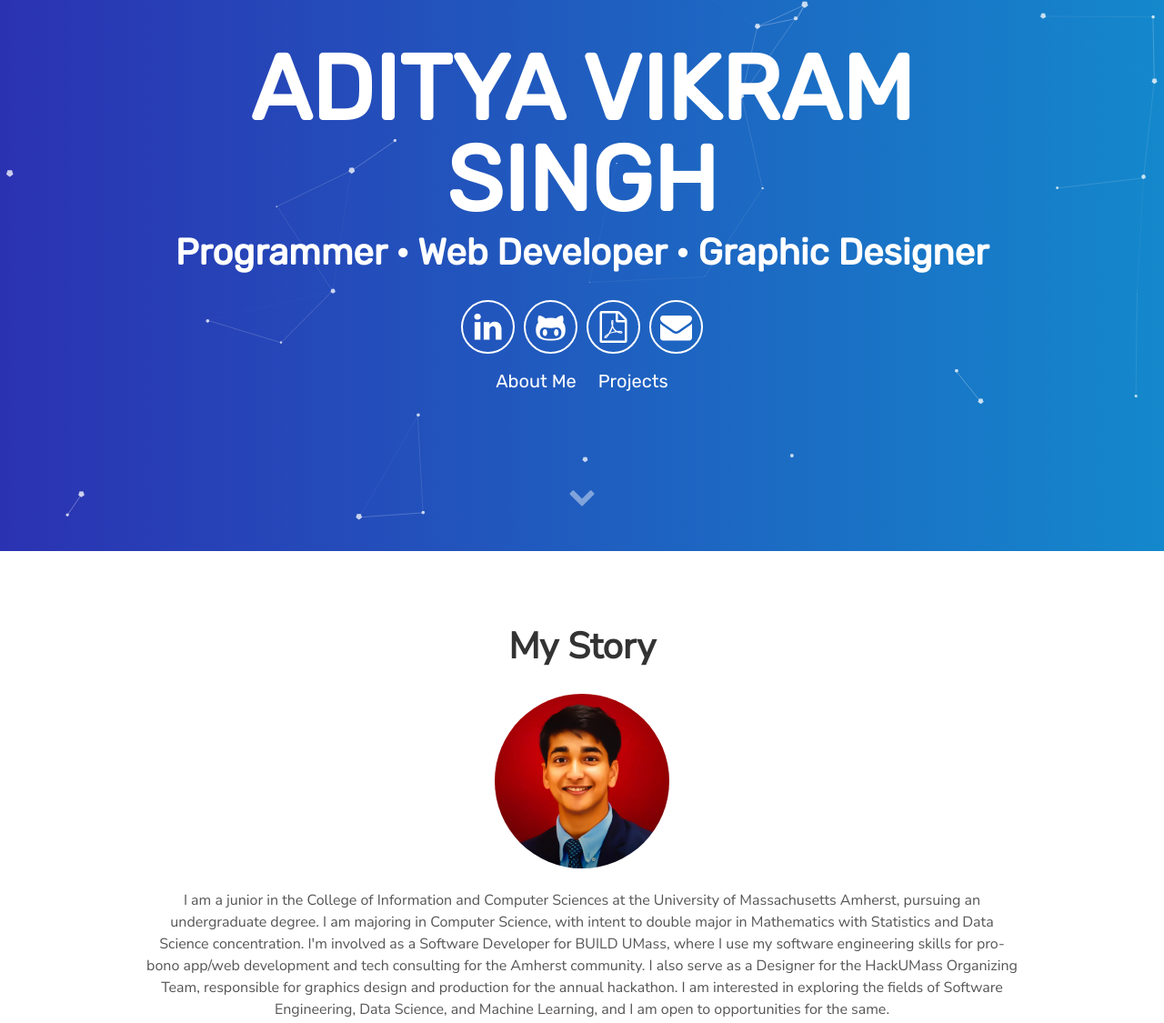
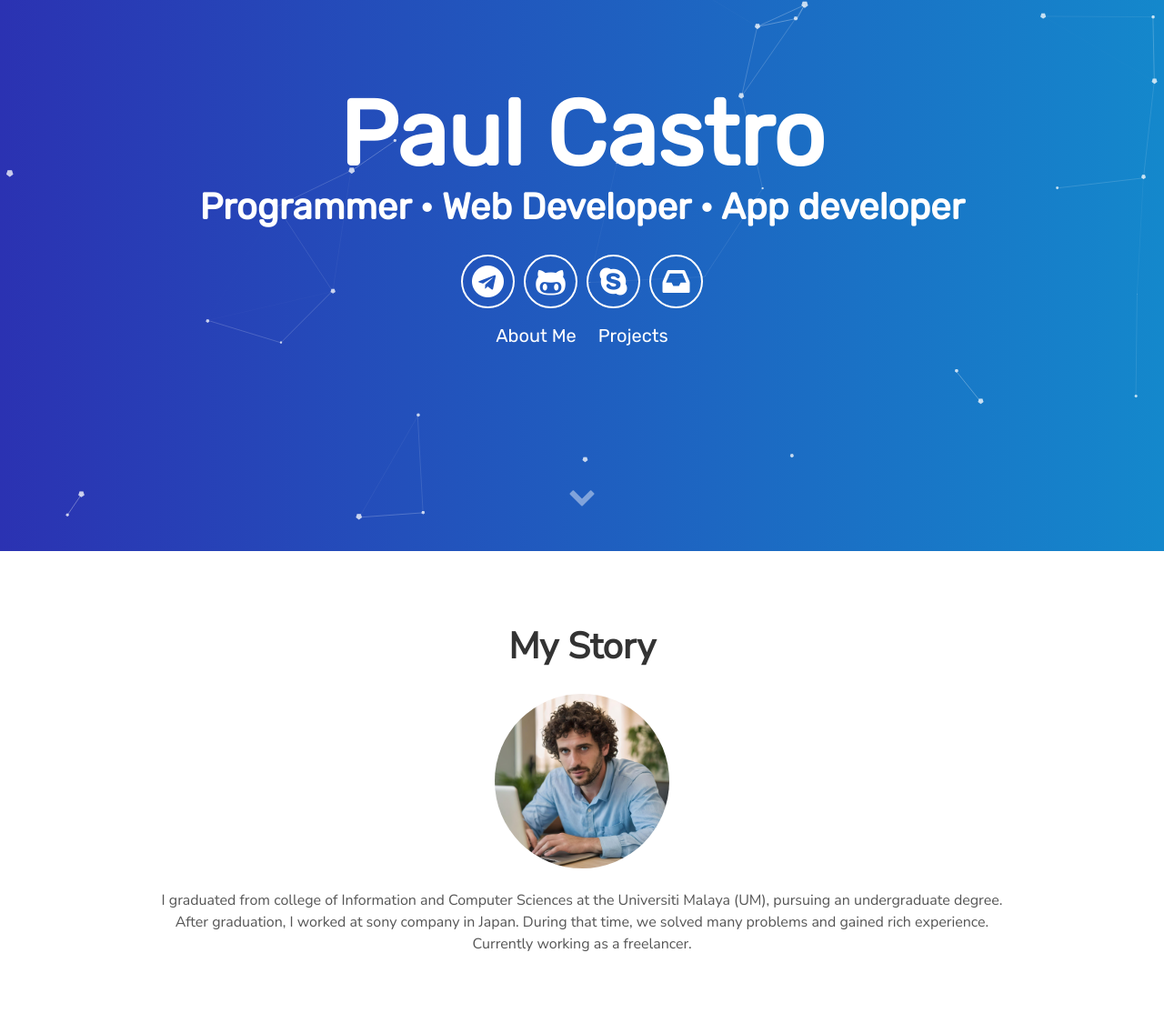
Before and after one commit to webcat882/my-portfolio, a plain HTML site: page index.html in a window 1280 px wide. Shown: the part 194-1319 px from the top of the page at 91% size. Drawn offline with nearby package versions, Linux system fonts and the light colour scheme.

Commit message:
final update

```diff
--- a/index.html
+++ b/index.html
@@ -1,5 +1,6 @@
 <!DOCTYPE html>
 <html lang="en">
+
 <head>
   <!-- Metadata of the Webpage -->
   <!-- Character-set Metadata -->
@@ -12,18 +13,15 @@
   <!-- Author Metadata -->
   <meta name="author" content="Aditya Vikram Singh" />
   <!-- Keyword Metadata -->
-    <meta
-      name="keywords"
-      content="Aditya Singh, Aditya Vikram Singh, Aditya Vikram Singh DPS,
+  <meta name="keywords" content="Aditya Singh, Aditya Vikram Singh, Aditya Vikram Singh DPS,
         Aditya Vikram Singh DPSRKP, Aditya Vikram Singh UMass, Aditya Vikram
         Singh UMass Amherst, Aditya Vikram Singh New Delhi, Aditya Vikram
         Singh Amherst, Aditya Vikram Singh ISSDC, Aditya Vikram Singh NASA,
-        Aditya Vikram Singh, Aditya Vikram Singh Website, Aditya V Singh"
-    />
+        Aditya Vikram Singh, Aditya Vikram Singh Website, Aditya V Singh" />
   <!-- Webpage Logo -->
   <link rel="shortcut icon" href="./assets/img/favicon.ico" />
   <!-- Webpage Title -->
-    <title>Aditya Vikram Singh</title>
+  <title>Paul Castro</title>
 
   <!-- Import CSS: Main Stylesheet -->
   <link rel="stylesheet" href="./assets/css/main.css" />
@@ -33,22 +31,21 @@
   <div id="particles-js">
     <div class="header">
       <h1>
-          <span class="site-title">ADITYA VIKRAM SINGH</span>
-          <span class="site-description">Programmer • Web Developer • Graphic Designer</span>
+        <span class="site-title">Paul Castro</span>
+        <span class="site-description">Programmer • Web Developer • App developer</span>
       </h1>
       <div class="header-icons">
-          <a aria-label="My LinkedIn Profile" target="_blank" href="https://www.linkedin.com/in/avs1508/">
-            <i class="icon fa fa-linkedin" aria-hidden="true"></i>
+        <a aria-label="My LinkedIn Profile" target="_blank" href="https://www.telegram.com/in/avs1508/">
+          <i class="icon fa fa-telegram" aria-hidden="true"></i>
         </a>
         <a aria-label="My Github Profile" target="_blank" href="https://github.com/AVS1508">
           <i class="icon fa fa-github-alt" aria-hidden="true"></i>
         </a>
-          <a aria-label="My Résumé" target="_blank" href="https://www.adityavsingh.com/resume.html">
-            <i class="icon fa fa fa-file-pdf-o" aria-hidden="true"></i>
+        <a aria-label="My Résumé" target="_blank" href="https://www.skype.com/resume.html">
+          <i class="icon fa fa-skype" aria-hidden="true"></i>
         </a>
-          <a aria-label="Send Email" href="mailto:avsingh@umass.edu" target="_blank"
-            ><i class="icon fa fa-envelope"></i
-          ></a>
+        <a aria-label="Send Email" href="https://www.gmail.com/resume.html" target="_blank"><i
+            class="icon fa fa-inbox"></i></a>
       </div>
       <div class="header-links">
         <a class="link" href="#about" data-scroll>About Me</a>
@@ -64,28 +61,15 @@
     <div class="user-details">
       <h1>My Story</h1>
       <picture>
-          <source
-            type="image/webp"
-            srcset="./assets/img/webp/Professional-Picture-Me.webp"
-            alt="Professional Me"
-            width="20%"
-            style="border-radius: 50%"
-          />
-          <img
-            src="./assets/img/jpg/Professional-Picture-Me.jpg"
-            alt="Professional Me"
-            width="20%"
-            style="border-radius: 50%"
-          />
+        <source type="image/webp" srcset="./assets/img/webp/fotor-ai-2024052923542.webp" alt="Professional Me"
+          width="20%" style="border-radius: 50%" />
+        <img src="./assets/img/jpg/Professional-Picture-Me.jpg" alt="Professional Me" width="20%"
+          style="border-radius: 50%" />
       </picture>
       <p>
-          I am a junior in the College of Information and Computer Sciences at the University of Massachusetts Amherst,
-          pursuing an undergraduate degree. I am majoring in Computer Science, with intent to double major in
-          Mathematics with Statistics and Data Science concentration. I'm involved as a Software Developer for BUILD
-          UMass, where I use my software engineering skills for pro-bono app/web development and tech consulting for the
-          Amherst community. I also serve as a Designer for the HackUMass Organizing Team, responsible for graphics
-          design and production for the annual hackathon. I am interested in exploring the fields of Software
-          Engineering, Data Science, and Machine Learning, and I am open to opportunities for the same.
+        I graduated from college of Information and Computer Sciences at the Universiti Malaya (UM),
+        pursuing an undergraduate degree. After graduation, I worked at sony company in Japan.
+        During that time, we solved many problems and gained rich experience. Currently working as a freelancer.
       </p>
     </div>
 
@@ -150,19 +134,11 @@
       <div class="contents" style="text-align: center">
         <h3>Personal Website</h3>
         <div>
-            <img
-              height="32"
-              width="32"
-              src="https://unpkg.com/simple-icons@3.4.0/icons/react.svg"
-              style="filter: invert(73%) sepia(74%) saturate(1552%) hue-rotate(169deg) brightness(109%) contrast(97%)"
-            />
+          <img height="32" width="32" src="https://unpkg.com/simple-icons@3.4.0/icons/react.svg"
+            style="filter: invert(73%) sepia(74%) saturate(1552%) hue-rotate(169deg) brightness(109%) contrast(97%)" />
           &nbsp;
-            <img
-              height="32"
-              width="32"
-              src="https://unpkg.com/simple-icons@3.4.0/icons/bootstrap.svg"
-              style="filter: invert(24%) sepia(14%) saturate(2270%) hue-rotate(222deg) brightness(102%) contrast(90%)"
-            />
+          <img height="32" width="32" src="https://unpkg.com/simple-icons@3.4.0/icons/bootstrap.svg"
+            style="filter: invert(24%) sepia(14%) saturate(2270%) hue-rotate(222deg) brightness(102%) contrast(90%)" />
           &nbsp;
           <img height="32" width="32" src="https://unpkg.com/simple-icons@3.4.0/icons/github.svg" />
         </div>
@@ -185,19 +161,11 @@
       </div>
       <div class="contents-right" style="text-align: center">
         <h3>Perpetual Crusades</h3>
-          <img
-            height="32"
-            width="32"
-            src="https://unpkg.com/simple-icons@3.4.0/icons/react.svg"
-            style="filter: invert(73%) sepia(74%) saturate(1552%) hue-rotate(169deg) brightness(109%) contrast(97%)"
-          />
+        <img height="32" width="32" src="https://unpkg.com/simple-icons@3.4.0/icons/react.svg"
+          style="filter: invert(73%) sepia(74%) saturate(1552%) hue-rotate(169deg) brightness(109%) contrast(97%)" />
         &nbsp;
-          <img
-            height="32"
-            width="32"
-            src="https://unpkg.com/simple-icons@3.4.0/icons/css3.svg"
-            style="filter: invert(33%) sepia(29%) saturate(3844%) hue-rotate(184deg) brightness(90%) contrast(84%)"
-          />
+        <img height="32" width="32" src="https://unpkg.com/simple-icons@3.4.0/icons/css3.svg"
+          style="filter: invert(33%) sepia(29%) saturate(3844%) hue-rotate(184deg) brightness(90%) contrast(84%)" />
         &nbsp;
         <img height="32" width="32" src="https://unpkg.com/simple-icons@3.4.0/icons/github.svg" />
         <p style="text-align: justify">
@@ -205,9 +173,7 @@
           was developed as a submission for Penn Apps XXI, using ReactJS and CSS Grid Layouts for design and hosted on
           GitHub Pages.
         </p>
-          <a class="project-link" target="_blank" href="https://github.com/AVS1508/Summer-2020-Project"
-            >Check it out!</a
-          >
+        <a class="project-link" target="_blank" href="https://github.com/AVS1508/Summer-2020-Project">Check it out!</a>
       </div>
     </div>
 
@@ -222,12 +188,8 @@
       <div class="contents" style="text-align: center">
         <h3>COVID-19 Tracker App</h3>
         <div>
-            <img
-              height="32"
-              width="32"
-              src="https://unpkg.com/simple-icons@3.4.0/icons/javascript.svg"
-              style="filter: invert(96%) sepia(47%) saturate(4151%) hue-rotate(338deg) brightness(100%) contrast(95%)"
-            />
+          <img height="32" width="32" src="https://unpkg.com/simple-icons@3.4.0/icons/javascript.svg"
+            style="filter: invert(96%) sepia(47%) saturate(4151%) hue-rotate(338deg) brightness(100%) contrast(95%)" />
         </div>
         <p style="text-align: justify">
           I created a web application for tracking the spread of COVID-19. Using Johns Hopkins University Center For
@@ -244,23 +206,16 @@
     <div class="user-projects">
       <div class="images-left">
         <picture>
-            <source
-              type="image/webp"
-              srcset="./assets/img/webp/Valuto-Account-Management.webp"
-              alt="Valuto: Account Management System"
-            />
+          <source type="image/webp" srcset="./assets/img/webp/Valuto-Account-Management.webp"
+            alt="Valuto: Account Management System" />
           <img alt="Valuto: Account Management System" src="./assets/img/jpg/Valuto-Account-Management.jpg" />
         </picture>
       </div>
       <div class="contents-right" style="text-align: center">
         <h3>Valuto: Account Management System</h3>
         <div>
-            <img
-              height="32"
-              width="32"
-              src="https://unpkg.com/simple-icons@3.4.0/icons/cplusplus.svg"
-              style="filter: invert(22%) sepia(77%) saturate(1486%) hue-rotate(183deg) brightness(101%) contrast(103%)"
-            />
+          <img height="32" width="32" src="https://unpkg.com/simple-icons@3.4.0/icons/cplusplus.svg"
+            style="filter: invert(22%) sepia(77%) saturate(1486%) hue-rotate(183deg) brightness(101%) contrast(103%)" />
         </div>
         <p style="text-align: justify">
           I developed a CLI system for accounting management and financial statement maintenance. The purpose of the
@@ -276,7 +231,7 @@
   </section>
 
   <footer class="footer">
-      <p>&copy; Aditya Vikram Singh, 2020</p>
+    <p>&copy; Paul Castro, 2024</p>
   </footer>
 
   <!-- Import JS: Particles Theme -->
@@ -288,4 +243,5 @@
   <!-- Import JS: Main Script -->
   <script src="./assets/js/main.js"></script>
 </body>
+
 </html>
```
Also changed, not shown: assets/img/webp/fotor-ai-2024052923542.webp (added). Lines whose indentation alone changed are shown as unchanged.
